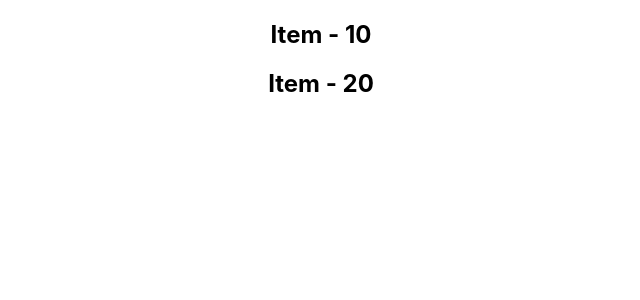
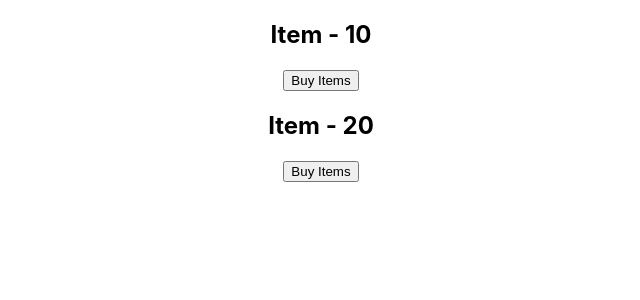
Before and after one commit to gapinska/react-redux-1, a React (Create React App) app: page / in a window 1280 px wide. Shown: the top 300 px of the page, without its empty margins (319-959 px from the left). Built offline with nearby package versions, Linux system fonts and the light colour scheme.

Commit message:
mapDispatchToProps

```diff
--- a/src/components/ItemContainer.js
+++ b/src/components/ItemContainer.js
@@ -1,11 +1,13 @@
 import React from 'react'
 import { connect } from 'react-redux'
 import { buyCake } from '../store/cakes/cakesActions'
+import { buyIceCream } from '../store/iceCreams/iceCreamsActions'
 
 function ItemContainer(props) {
 	return (
 		<div>
 			<h2>Item - {props.item} </h2>
+			<button onClick={props.buyItem}>Buy Items</button>
 		</div>
 	)
 }
@@ -17,9 +19,11 @@
 	}
 }
 
-const mapDispatchToProps = (dispatch) => {
+const mapDispatchToProps = (dispatch, ownProps) => {
+	const dispatchFunc = ownProps.cake ? () => dispatch(buyCake()) : () => dispatch(buyIceCream())
+
 	return {
-		buyCake: () => dispatch(buyCake())
+		buyItem: dispatchFunc
 	}
 }
 
```
